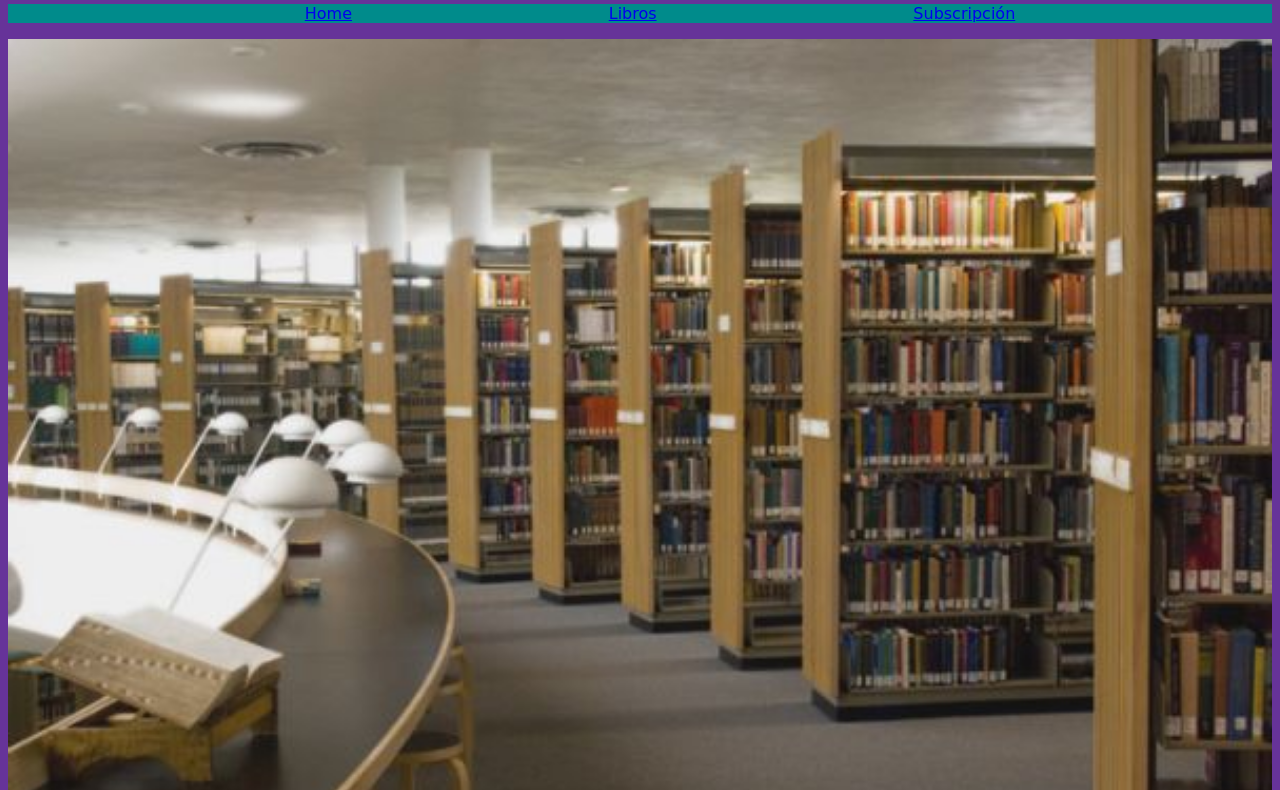
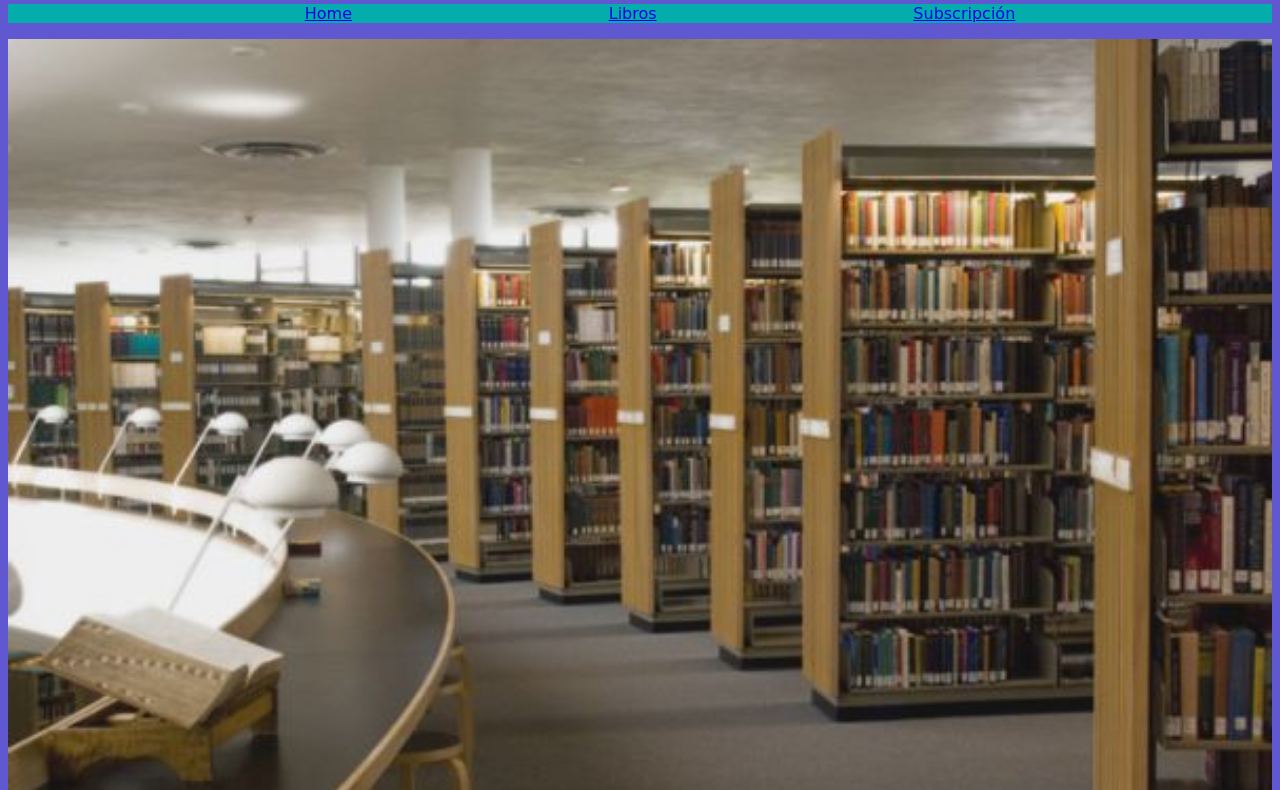
Before and after one commit to anastudler/TPE1-, a plain HTML site: page index.html in a window 1280 px wide. Shown: the part 126-916 px from the top of the page. Drawn offline with Linux system fonts and the light colour scheme.

Commit message:
Cambié un poco el color de fondo y del menu

```diff
--- a/css/style.css
+++ b/css/style.css
@@ -1,5 +1,5 @@
 body {
-    background-color: rebeccapurple;
+    background-color: rgb(96, 88, 209);
     font-family: cursive;
 }
 
@@ -16,7 +16,7 @@ body {
 .menu {
     display: flex;
     justify-content: space-evenly;
-    background-color: darkcyan;
+    background-color: rgb(5, 172, 172);
     list-style: none;
 
 }
```
